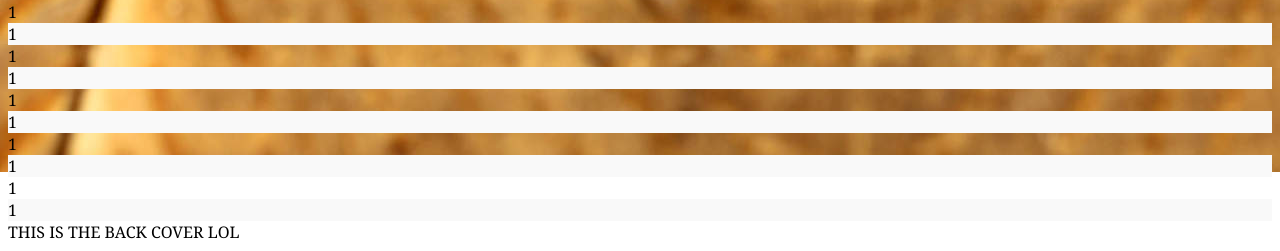
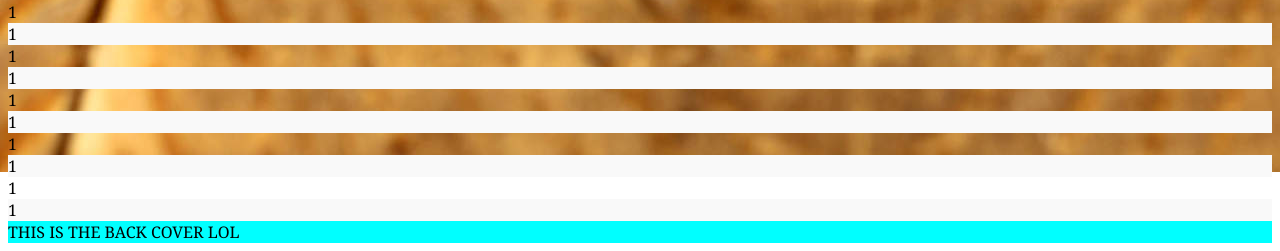
Before and after one commit to Sveder/bdlr, a Django app: template bdlr/templates/mvp_note.html in a window 1280 px wide. Shown: the part 1108-1359 px from the top of the page. Run offline with Django 3.2, Linux system fonts and the light colour scheme; the template is opened without the code that fills it, so the values that code supplies are empty; some libraries are stand-ins or nearby versions.

Commit message:
Back page now hard and its link works.

```diff
--- a/bdlr/flowers/views.py
+++ b/bdlr/flowers/views.py
@@ -31,7 +31,8 @@
                (85, 88),
                (89, 92),
                (93, 96),
-               (97, 101)]
+               (97, 101),
+               (102, 102),]
 
 
 def chunk_to_pages(chunk):
--- a/bdlr/static/style.css
+++ b/bdlr/static/style.css
@@ -60,7 +60,7 @@
 }
 
 #back {
-
+    background-color: aqua;
 }
 
 #pen {
--- a/bdlr/templates/mvp_note.html
+++ b/bdlr/templates/mvp_note.html
@@ -246,7 +246,7 @@
                 <div class="painting" id="painting-100"></div>
                 <div class="poems"    id="poems-100"></div>
                 <div class="painting" id="painting-101"></div>
-                <div class="poems"    id="poems-101"></div>
+                <div class="poems hard"    id="poems-101"></div>
 
                 <div class="hard" id="back">THIS IS THE BACK COVER LOL</div>
             </div>
```
